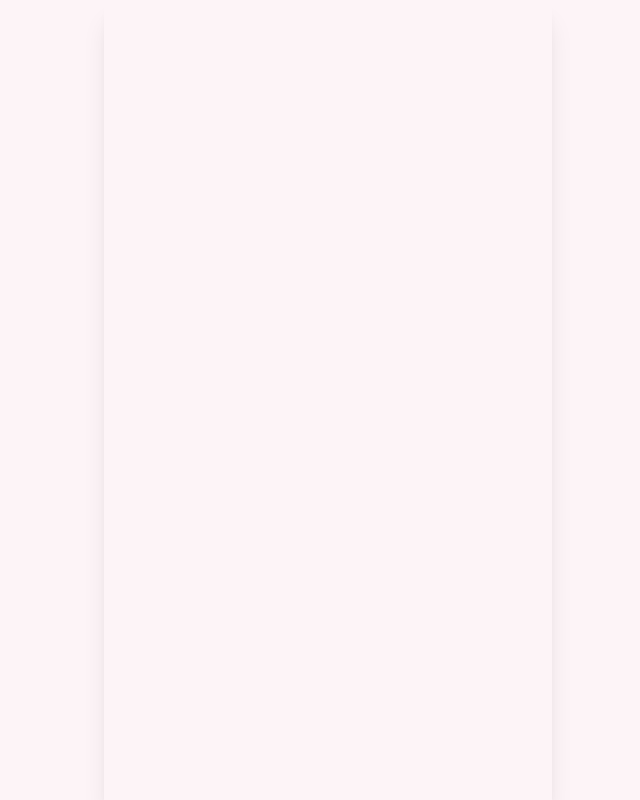
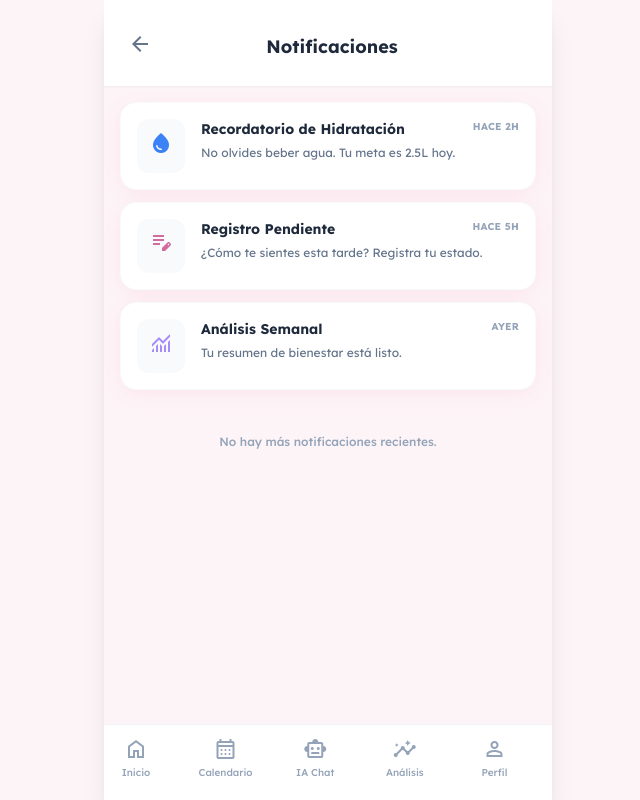
Before and after one commit to Parzval-Net/MigraTrack, a React (Vite) app: page /#/notifications in a window 1280 px wide. Before the commit this address had no page. Shown: the whole page, without its empty margins (312-952 px from the left). Built offline with nearby package versions, Linux system fonts and the light colour scheme.

Commit message:
Feat: Implement notifications screen

```diff
--- a/App.tsx
+++ b/App.tsx
@@ -13,6 +13,7 @@ import ProfileScreen from './screens/ProfileScreen';
 import AIChatScreen from './screens/AIChatScreen';
 import ImageAnalysisScreen from './screens/ImageAnalysisScreen';
 import OnboardingScreen from './screens/OnboardingScreen';
+import NotificationsScreen from './screens/NotificationsScreen';
 
 const App: React.FC = () => {
   return (
@@ -31,6 +32,7 @@ const App: React.FC = () => {
           <Route path="/profile" element={<ProfileScreen />} />
           <Route path="/chat" element={<AIChatScreen />} />
           <Route path="/analyze" element={<ImageAnalysisScreen />} />
+          <Route path="/notifications" element={<NotificationsScreen />} />
         </Routes>
       </div>
     </HashRouter>
--- a/screens/HomeScreen.tsx
+++ b/screens/HomeScreen.tsx
@@ -109,7 +109,10 @@ const HomeScreen: React.FC = () => {
                 </div>
               </div>
             </div>
-            <button className="bg-white dark:bg-card-dark p-2.5 rounded-2xl text-text-muted shadow-sm border border-slate-100 dark:border-white/5">
+            <button
+              onClick={() => navigate('/notifications')}
+              className="bg-white dark:bg-card-dark p-2.5 rounded-2xl text-text-muted shadow-sm border border-slate-100 dark:border-white/5 hover:bg-slate-50 transition-colors"
+            >
               <span className="material-symbols-outlined">notifications</span>
             </button>
           </div>
@@ -178,11 +181,10 @@ const HomeScreen: React.FC = () => {
                 onClick={() => navigate('/calendar')}
                 className="flex items-center gap-4 p-4 bg-white dark:bg-card-dark rounded-2xl border border-slate-100 dark:border-white/5 shadow-soft hover:border-primary/20 transition-all cursor-pointer group"
               >
-                <div className={`size-12 rounded-xl flex flex-col items-center justify-center font-black ${
-                  c.type === 'Descanso' ? 'bg-secondary/10 text-secondary' :
-                  c.intensity > 7 ? 'bg-red-500/10 text-red-500' :
-                  'bg-primary/10 text-primary'
-                }`}>
+                <div className={`size-12 rounded-xl flex flex-col items-center justify-center font-black ${c.type === 'Descanso' ? 'bg-secondary/10 text-secondary' :
+                    c.intensity > 7 ? 'bg-red-500/10 text-red-500' :
+                      'bg-primary/10 text-primary'
+                  }`}>
                   {c.type === 'Descanso' ? (
                     <span className="material-symbols-outlined text-xl">bed</span>
                   ) : (
--- /dev/null
+++ b/screens/NotificationsScreen.tsx
@@ -0,0 +1,50 @@
+
+import React from 'react';
+import { useNavigate } from 'react-router-dom';
+import BottomNav from '../components/BottomNav';
+
+const NOTIFICATIONS = [
+    { id: 1, title: 'Recordatorio de Hidratación', msg: 'No olvides beber agua. Tu meta es 2.5L hoy.', time: 'Hace 2h', icon: 'water_drop', color: 'text-blue-500' },
+    { id: 2, title: 'Registro Pendiente', msg: '¿Cómo te sientes esta tarde? Registra tu estado.', time: 'Hace 5h', icon: 'edit_note', color: 'text-primary' },
+    { id: 3, title: 'Análisis Semanal', msg: 'Tu resumen de bienestar está listo.', time: 'Ayer', icon: 'monitoring', color: 'text-secondary' },
+];
+
+const NotificationsScreen: React.FC = () => {
+    const navigate = useNavigate();
+
+    return (
+        <div className="flex flex-col h-screen bg-background-light dark:bg-background-dark pb-20 font-display">
+            <header className="flex items-center px-4 py-4 pt-6 bg-white dark:bg-surface-dark shadow-sm z-10">
+                <button onClick={() => navigate(-1)} className="text-slate-500 dark:text-slate-400 p-2">
+                    <span className="material-symbols-outlined">arrow_back</span>
+                </button>
+                <h2 className="text-lg font-bold flex-1 text-center pr-8 text-slate-800 dark:text-white">Notificaciones</h2>
+            </header>
+
+            <div className="flex-1 overflow-y-auto p-4 space-y-3">
+                {NOTIFICATIONS.map(n => (
+                    <div key={n.id} className="bg-white dark:bg-card-dark p-4 rounded-2xl shadow-soft border border-slate-50 dark:border-white/5 flex gap-4 items-start fade-in">
+                        <div className={`p-3 rounded-xl bg-slate-50 dark:bg-white/5 ${n.color}`}>
+                            <span className="material-symbols-outlined">{n.icon}</span>
+                        </div>
+                        <div className="flex-1">
+                            <div className="flex justify-between items-start">
+                                <h4 className="font-bold text-slate-800 dark:text-white text-sm">{n.title}</h4>
+                                <span className="text-[10px] text-slate-400 font-bold uppercase tracking-wide">{n.time}</span>
+                            </div>
+                            <p className="text-xs text-slate-500 dark:text-slate-400 mt-1 leading-relaxed">{n.msg}</p>
+                        </div>
+                    </div>
+                ))}
+
+                <div className="p-8 text-center">
+                    <p className="text-xs text-slate-400 font-medium">No hay más notificaciones recientes.</p>
+                </div>
+            </div>
+
+            <BottomNav />
+        </div>
+    );
+};
+
+export default NotificationsScreen;
```
